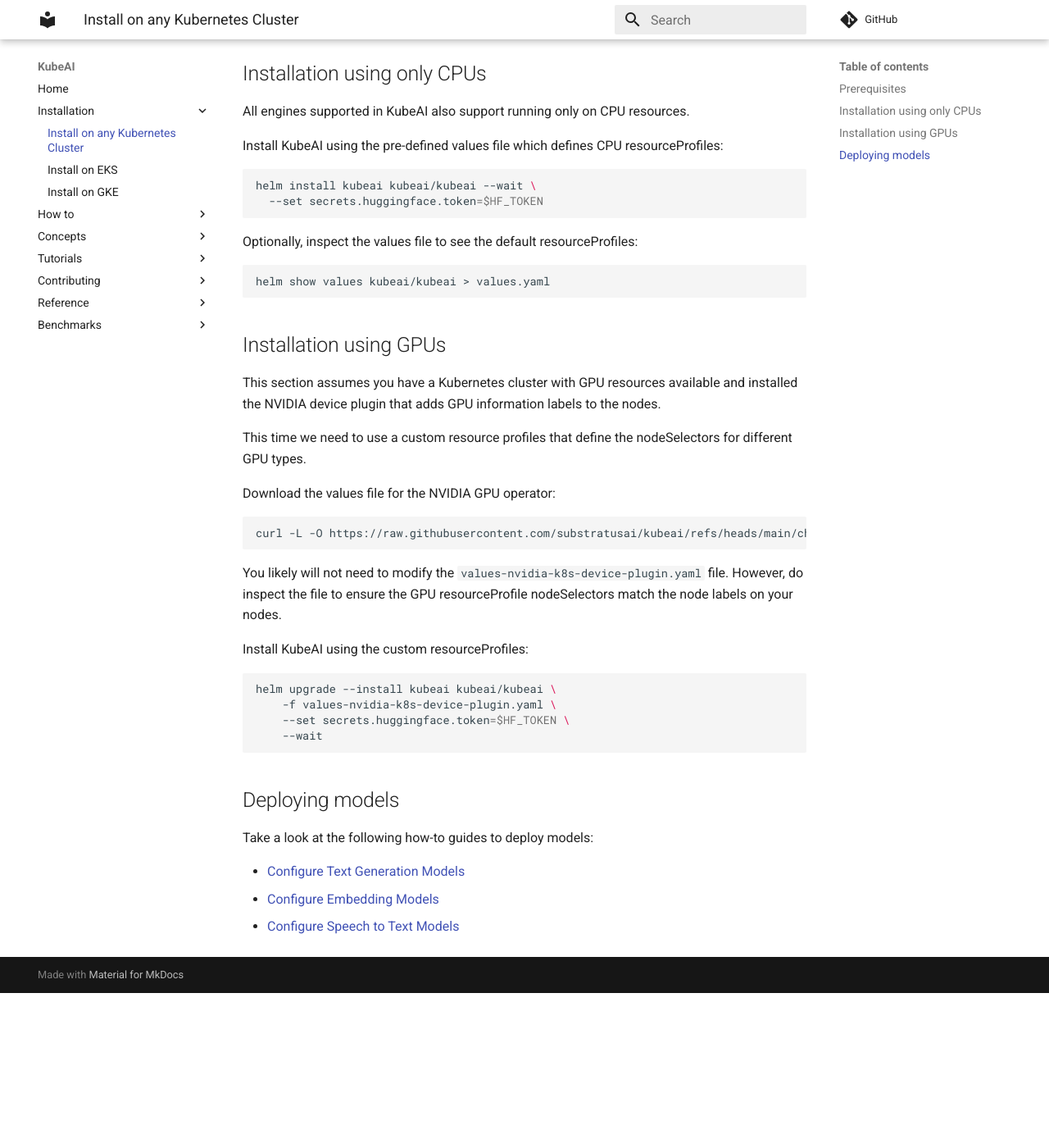
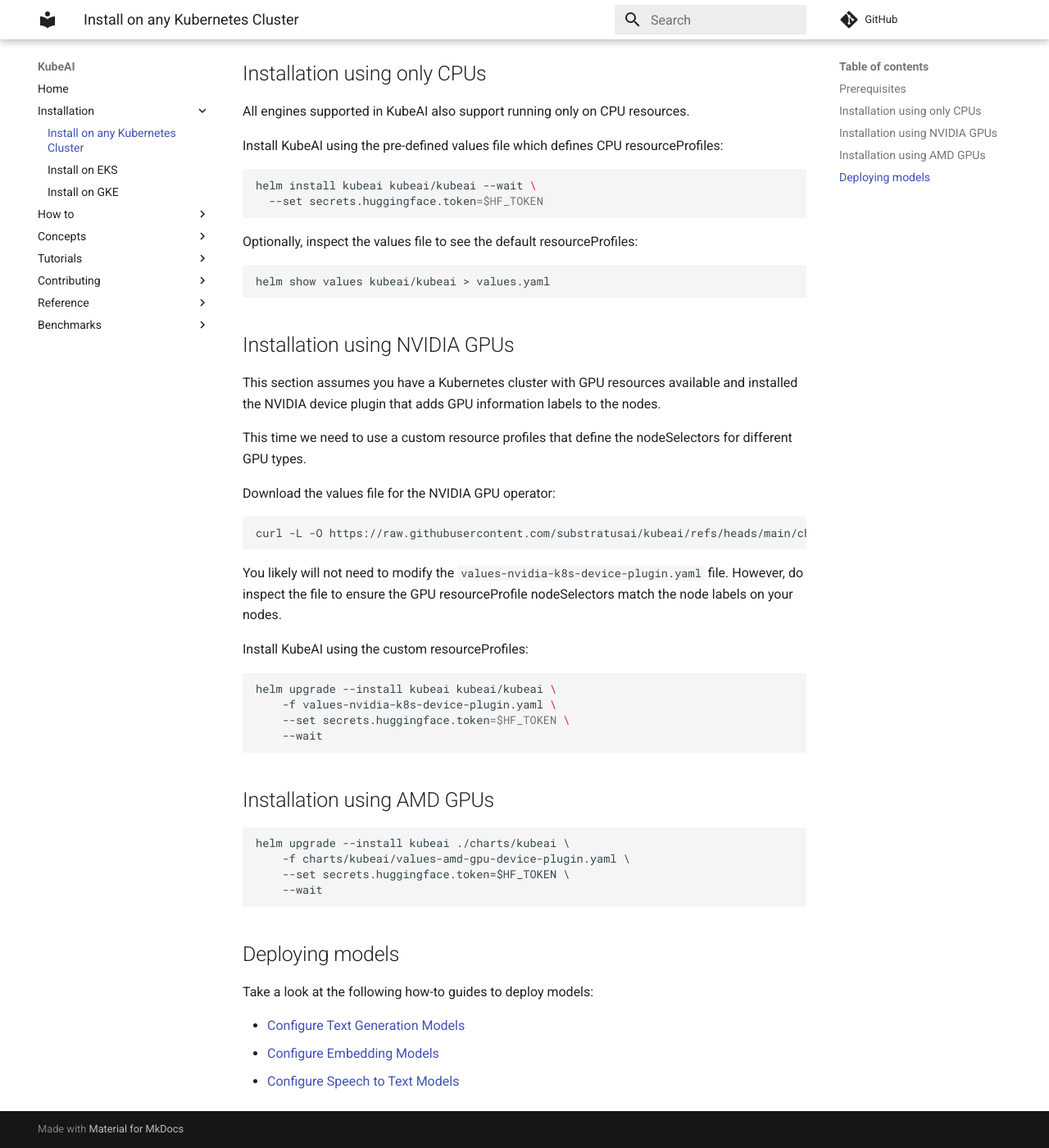
Before and after one commit to substratusai/kubeai, an MkDocs documentation site: the page built from docs/installation/any.md, in a window 1280 px wide and 1400 px high, scrolled down 555 px. Shown: the whole window at 82% size. Built offline with MkDocs 1.6.1 and Material for MkDocs 9.7.7, drawn with Linux system fonts in a browser that asks for light colours; comment, search, counter and statistics services are not loaded; before the commit the page ends 1766 px from its top, so only the background shows below that.

````diff
--- a/docs/installation/any.md
+++ b/docs/installation/any.md
@@ -38,7 +38,7 @@
 helm show values kubeai/kubeai > values.yaml
 ```
 
-## Installation using GPUs
+## Installation using NVIDIA GPUs
 
 This section assumes you have a Kubernetes cluster with GPU resources available and
 installed the NVIDIA device plugin that adds GPU information labels to the nodes.
@@ -65,6 +65,16 @@
     --wait
 ```
 
+## Installation using AMD GPUs
+
+```
+helm upgrade --install kubeai ./charts/kubeai \
+    -f charts/kubeai/values-amd-gpu-device-plugin.yaml \
+    --set secrets.huggingface.token=$HF_TOKEN \
+    --wait
+```
+
+
 ## Deploying models
 
 Take a look at the following how-to guides to deploy models:
````
Also changed, not shown: 3 other files.
